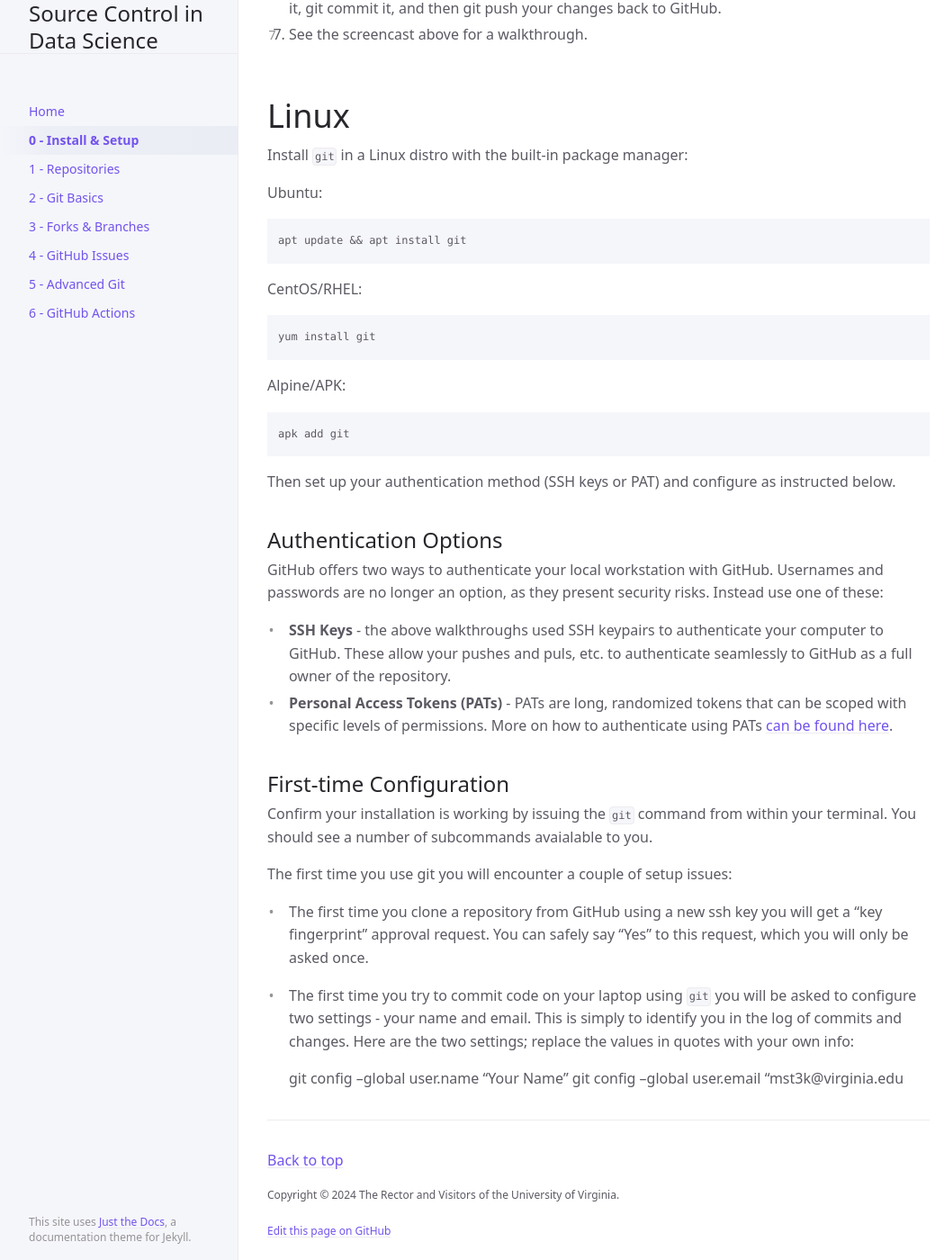
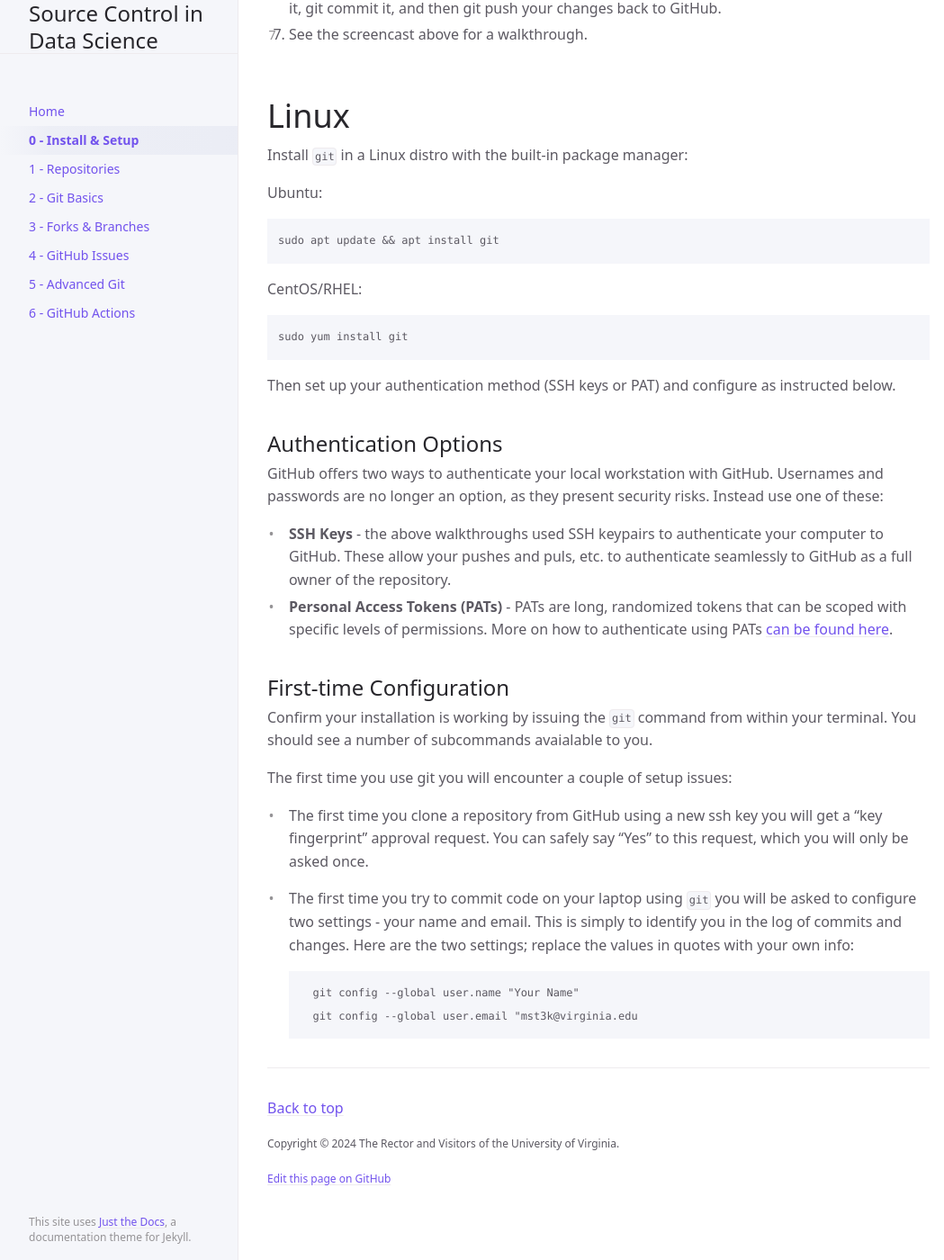
Before and after one commit to UVADS/git-basics, a Jekyll site: the page built from docs/setup.md, in a window 1280 px wide and 1400 px high, scrolled down 2209 px. Shown: the whole window at 90% size, without its empty margins (107-1156 px from the left). Built offline with Jekyll 4.4.1, drawn with Linux system fonts in a browser that asks for light colours; cached includes are drawn as plain includes; some of the changed text lies outside the part shown.

Commit message:
More cleanups on Aisle 7

```diff
--- a/docs/setup.md
+++ b/docs/setup.md
@@ -61,15 +61,11 @@ Install `git` in a Linux distro with the built-in package manager:
 
 Ubuntu:
 
-    apt update && apt install git
+    sudo apt update && apt install git
 
 CentOS/RHEL:
 
-    yum install git
-
-Alpine/APK:
-
-    apk add git
+    sudo yum install git
 
 Then set up your authentication method (SSH keys or PAT) and configure as instructed below.
 
@@ -90,5 +86,6 @@ The first time you use git you will encounter a couple of setup issues:
 - The first time you clone a repository from GitHub using a new ssh key you will get a "key fingerprint" approval request. You can safely say "Yes" to this request, which you will only be asked once.
 - The first time you try to commit code on your laptop using `git` you will be asked to configure two settings - your name and email. This is simply to identify you in the log of commits and changes. Here are the two settings; replace the values in quotes with your own info:
 
-    git config --global user.name "Your Name"
-    git config --global user.email "mst3k@virginia.edu
+
+        git config --global user.name "Your Name"
+        git config --global user.email "mst3k@virginia.edu
```
Also changed, not shown: other parts of docs/setup.md (+1 -1 lines).
